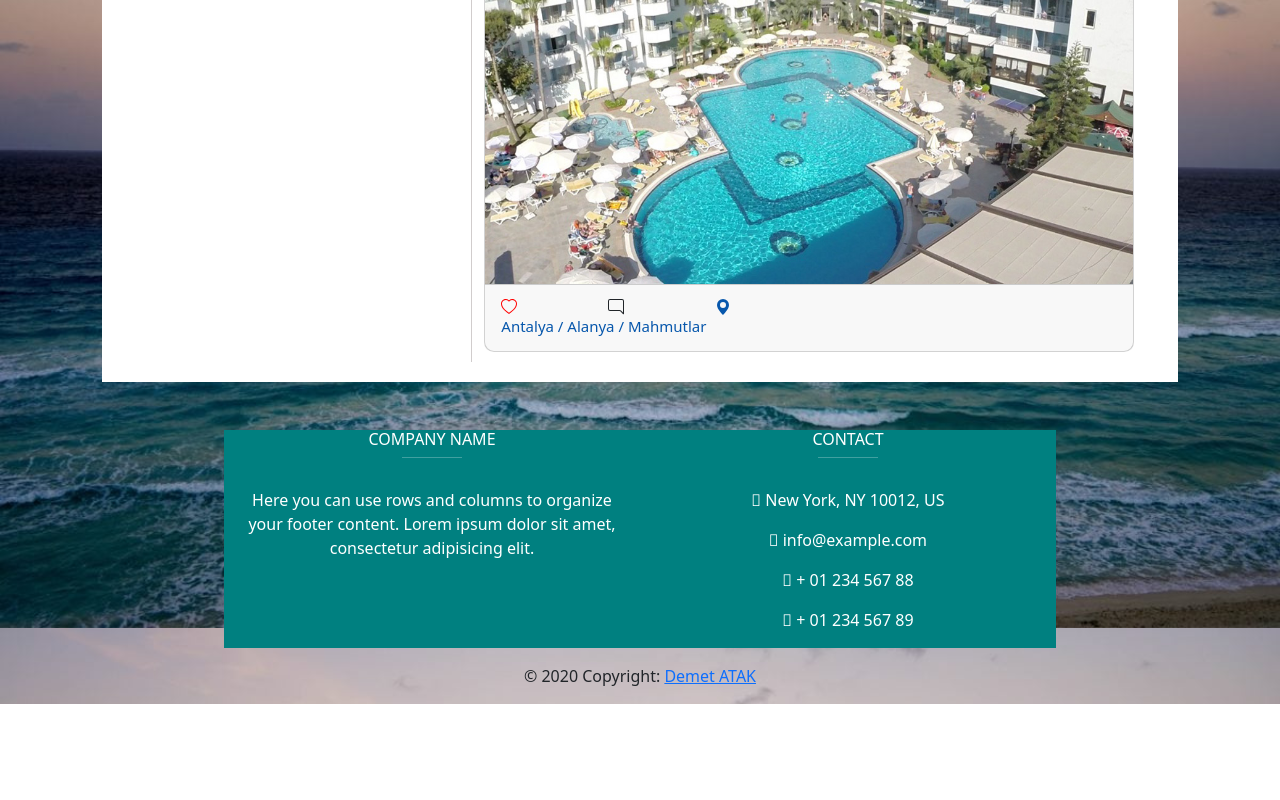
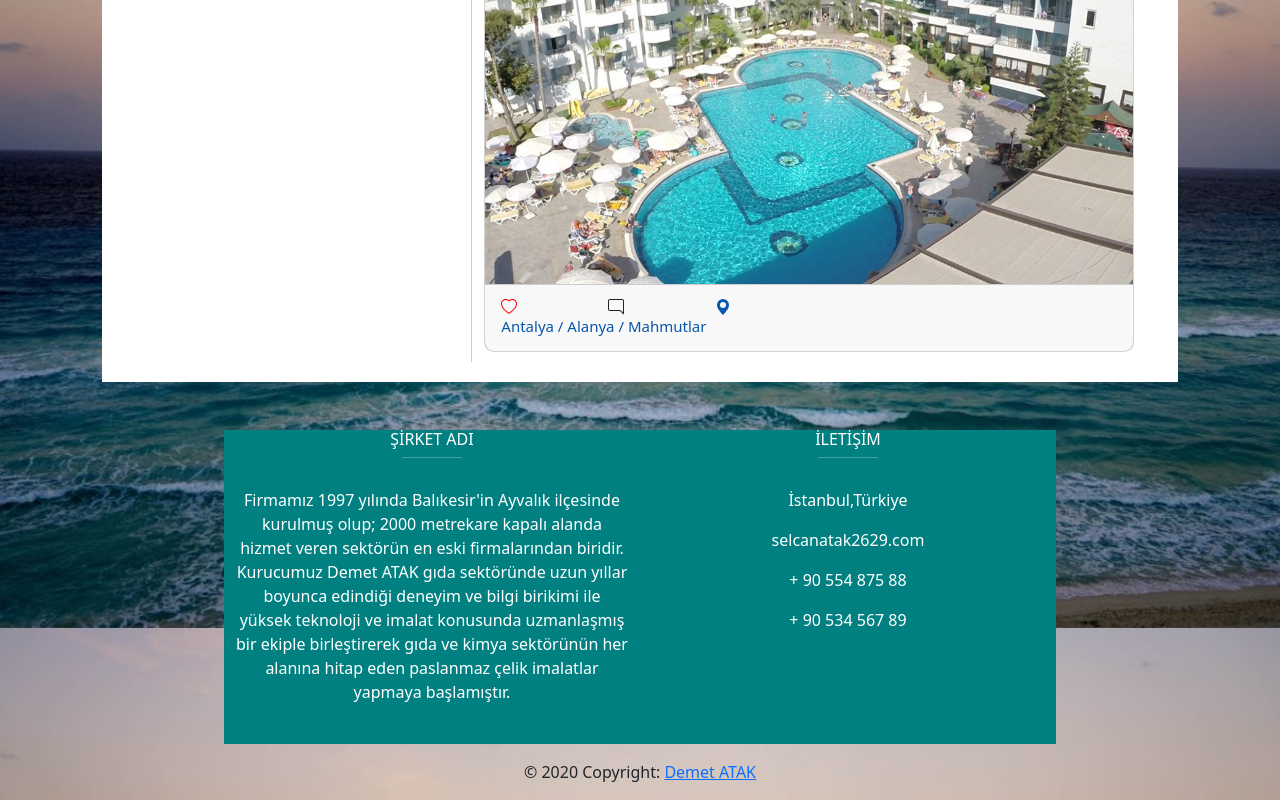
Before and after one commit to selcanatak2629/Project, an Angular app: page / in a window 1280 px wide. Shown: the part 4492-5292 px from the top of the page. Before the commit the page ends 5196 px from the top, so only its background shows below. Built offline with nearby package versions, Linux system fonts and the light colour scheme.

Commit message:
refactor

```diff
--- a/src/app/components/layouts/client/client-footer/client-footer.component.html
+++ b/src/app/components/layouts/client/client-footer/client-footer.component.html
@@ -7,26 +7,28 @@
 
         <div class="col-md-6 col-lg-4 col-xl-6 mx-auto mb-4">
 
-          <h6 class="text-uppercase font-weight-bold">Company name</h6>
+          <h6 class="text-uppercase font-weight-bold">
+            ŞİRKET ADI</h6>
           <hr class="deep-purple accent-2 mb-4 mt-0 d-inline-block mx-auto" style="width: 60px;">
-          <p>Here you can use rows and columns to organize your footer content. Lorem ipsum dolor sit amet,
-            consectetur
-            adipisicing elit.</p>
+          <p>    Firmamız 1997 yılında Balıkesir'in Ayvalık ilçesinde
+              kurulmuş olup; 2000 metrekare kapalı alanda hizmet veren  sektörün en eski firmalarından biridir.
+               Kurucumuz Demet ATAK gıda sektöründe uzun yıllar boyunca edindiği deneyim ve bilgi birikimi ile  yüksek teknoloji ve imalat konusunda uzmanlaşmış bir ekiple birleştirerek   gıda ve kimya  sektörünün her alanına
+               hitap eden paslanmaz çelik imalatlar yapmaya başlamıştır.</p>
 
         </div>
         <div class="col-md-6 col-lg-4 col-xl-6 mx-auto mb-md-0 mb-4">
 
 
-          <h6 class="text-uppercase font-weight-bold">Contact</h6>
+          <h6 class="text-uppercase font-weight-bold">İLETİŞİM</h6>
           <hr class="deep-purple accent-2 mb-4 mt-0 d-inline-block mx-auto" style="width: 60px;">
           <p>
-            <i class="fas fa-home mr-3"></i> New York, NY 10012, US</p>
+            <i class="fas mr-3"></i> İstanbul,Türkiye</p>
           <p>
-            <i class="fas fa-envelope mr-3"></i> info@example.com</p>
+            <i class="fas  mr-3"></i> selcanatak2629.com</p>
           <p>
-            <i class="fas fa-phone mr-3"></i> + 01 234 567 88</p>
+            <i class="fas  mr-3"></i> + 90 554 875 88</p>
           <p>
-            <i class="fas fa-print mr-3"></i> + 01 234 567 89</p>
+            <i class="fas  mr-3"></i> + 90 534 567 89</p>
 
         </div>
 
```
